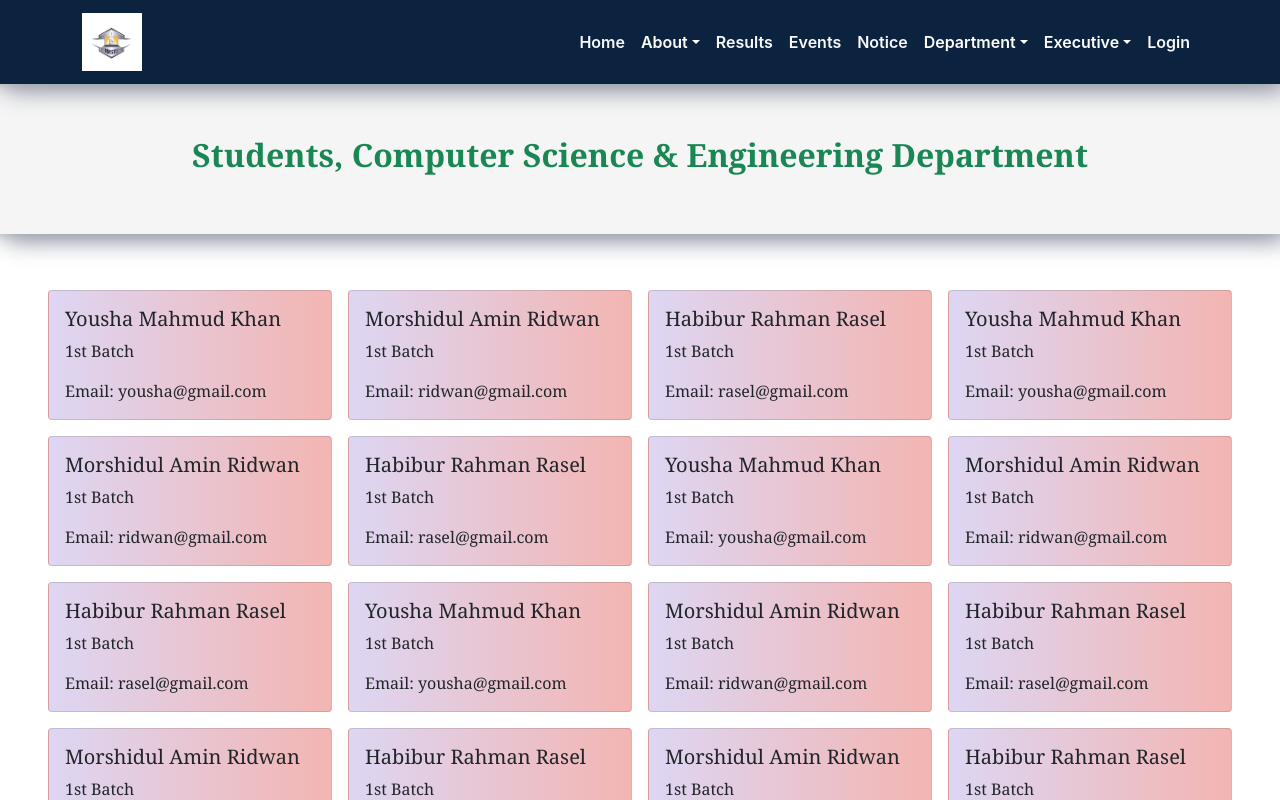
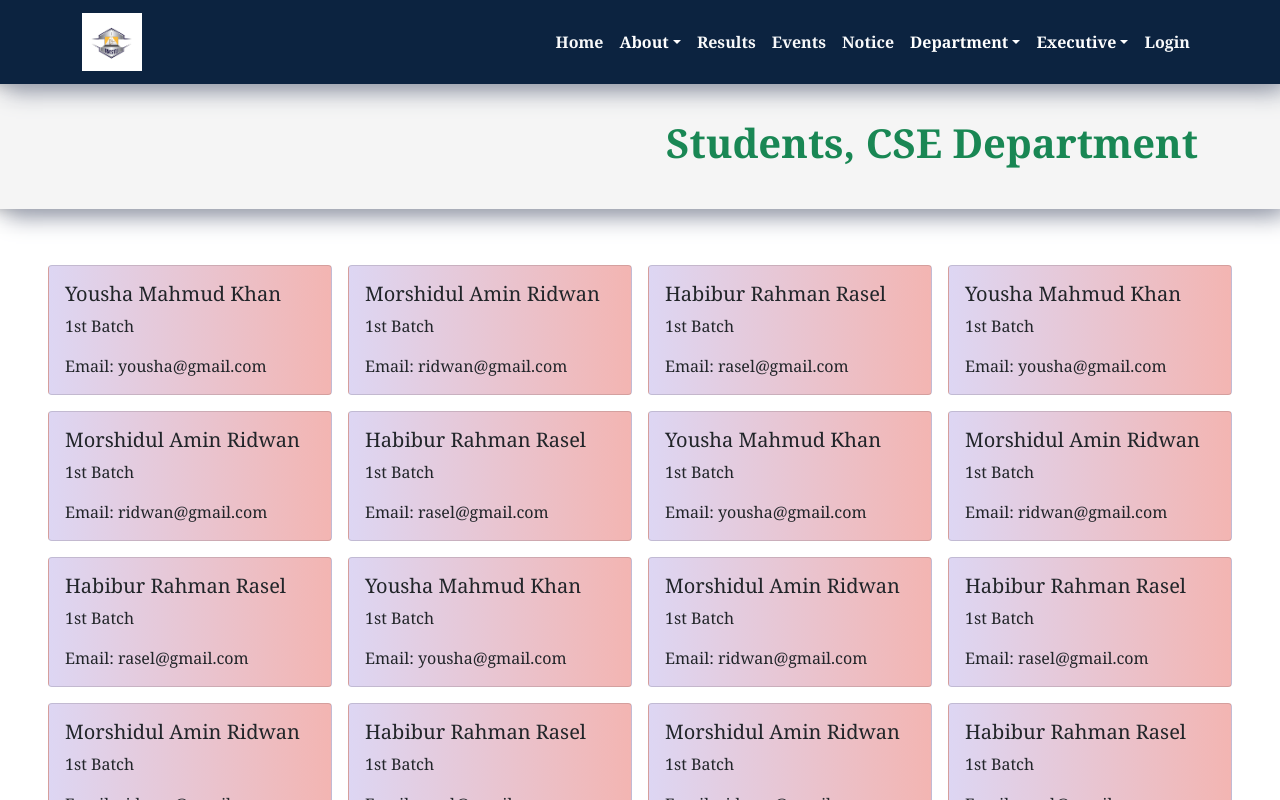
Before and after one commit to Neon-101471/Computer-Club, a React (Create React App) app: page /students in a window 1280 px wide. Shown: the top 800 px of the page. Built offline with nearby package versions, Linux system fonts and the light colour scheme; no server answers.

Commit message:
Update components

```diff
--- a/src/App.css
+++ b/src/App.css
@@ -1,4 +1,9 @@
 /* global font color */
+
+*{
+  font-family: Georgia, 'Times New Roman', Times, serif;
+}
+
 .color-green{
   color: #3BAD29;
 }
--- a/src/Pages/Department/Students/Students.js
+++ b/src/Pages/Department/Students/Students.js
@@ -1,6 +1,7 @@
 import React from 'react';
 import './Students.css';
 import { Container, Row } from 'react-bootstrap';
+import Banner from '../../Notice/Banner/Banner';
 
 const students = [
     {
@@ -128,13 +129,7 @@ const students = [
 const Students = () => {
     return (
         <div>
-            <Container fluid style={{ backgroundColor: '#F5F5F5', boxShadow: '8px 8px 22px #9fa4b3, -8px -8px 22px' }}>
-                <Container className='d-flex align-items-center justify-content-center' style={{ minHeight: '150px' }}>
-                    <Row>
-                        <h2 className='d-flex fw-bolder text-success' style={{ fontFamily: 'georgia' }}>Students, Computer Science & Engineering Department</h2>
-                    </Row>
-                </Container>
-            </Container>
+            <Banner title={"Students, CSE Department"} />
             <div className='students-container m-5'>
                 <div className="row row-cols-1 row-cols-md-4 g-3 pt-2">
                     {
--- a/src/Pages/Department/Teachers/Teachers.js
+++ b/src/Pages/Department/Teachers/Teachers.js
@@ -1,6 +1,7 @@
 import React from 'react';
 import './Teachers.css';
 import { Container, Row } from 'react-bootstrap';
+import Banner from '../../Notice/Banner/Banner';
 
 const teachers = [
     {
@@ -92,13 +93,7 @@ const teachers = [
 const Teachers = () => {
     return (
         <div className='teachers-container pb-5'>
-            <Container fluid style={{ backgroundColor: '#F5F5F5', boxShadow: '8px 8px 22px #9fa4b3, -8px -8px 22px' }}>
-                <Container className='d-flex align-items-center justify-content-center' style={{ minHeight: '150px' }}>
-                    <Row>
-                        <h2 className='d-flex fw-bolder text-success' style={{ fontFamily: 'georgia' }}>Teachers, Computer Science & Engineering Department</h2>
-                    </Row>
-                </Container>
-            </Container>
+            <Banner title={'Teachers, CSE Department'}></Banner>
             <div className='container'>
                 <div className="row row-cols-1 row-cols-md-3 g-3 mx-md-4 mx-lg-4 mt-5">
                     {
--- a/src/Pages/Executives/CurrentPanel/CurrentPanel.js
+++ b/src/Pages/Executives/CurrentPanel/CurrentPanel.js
@@ -1,6 +1,7 @@
 import React from 'react';
 import './CurrentPanel.css';
 import { Container, Row } from 'react-bootstrap';
+import Banner from '../../Notice/Banner/Banner';
 
 const executives = [
     {
@@ -50,13 +51,8 @@ const executives = [
 const CurrentPanel = () => {
     return (
         <div className='executive-container'>
-            <Container fluid style={{ backgroundColor: '#F5F5F5', boxShadow: '8px 8px 22px #9fa4b3, -8px -8px 22px' }}>
-                <Container className='d-flex align-items-center justify-content-end' style={{ minHeight: '150px' }}>
-                    <Row>
-                        <h1 className='d-flex fw-bolder text-success' style={{ fontFamily: 'georgia' }}>Executive Body 2020-2021</h1>
-                    </Row>
-                </Container>
-            </Container>
+            <Banner title={'Executive Body 2020-2021'}></Banner>
+
             <div className='container my-5'>
 
                 {/* Mentor and president area start */}
--- a/src/Pages/Home/Welcome/Welcome.js
+++ b/src/Pages/Home/Welcome/Welcome.js
@@ -8,7 +8,7 @@ const Welcome = () => {
         <h4>
           WELCOME TO <hr />{" "}
         </h4>
-        <h1>BRAC University Computer Club</h1>
+        <h1>RMSTU University Computer Club</h1>
         <div className="row ">
           <div className="col-md-5 mt-3 p-2">
             <ReactPlayer
@@ -21,7 +21,7 @@ const Welcome = () => {
           </div>
           <div className="col-md-7  mt-3 d-flex justify-content-center align-items-center">
           <h5>
-            BRAC University Computer Club (BUCC) is the oldest club of BRAC
+            RMSTU University Computer Club (BUCC) is the oldest club of RMSTU
             university founded by Mr. Annajiat Alim Rasel in 2001. This club
             consists of a youthful team of passionate and hardworking Tech
             Enthusiast students. They strive to learn more about the advanced
--- a/src/Pages/Notice/Banner/Banner.js
+++ b/src/Pages/Notice/Banner/Banner.js
@@ -4,9 +4,9 @@ import { Container, Row } from 'react-bootstrap';
 const Banner = ({ title }) => {
     return (
         <Container fluid style={{ backgroundColor: '#F5F5F5', boxShadow: '8px 8px 22px #9fa4b3, -8px -8px 22px' }}>
-            <Container className='d-flex align-items-center justify-content-end' style={{ minHeight: '150px' }}>
+            <Container className='d-flex align-items-center justify-content-end' style={{ minHeight: '125px' }}>
                 <Row>
-                    <h1 className='d-flex fw-bolder'>{title}</h1>
+                    <h1 className='d-flex fw-bolder text-success'>{title}</h1>
                 </Row>
             </Container>
         </Container>
--- a/src/Pages/Notice/Notice.js
+++ b/src/Pages/Notice/Notice.js
@@ -5,7 +5,7 @@ import NoticeBody from './NoticeBody/NoticeBody';
 const Notice = () => {
     return (
         <div>
-            <Banner title={'Notice board'} />
+            <Banner title={'Notice Board'} />
             <NoticeBody />
         </div>
     );
```
